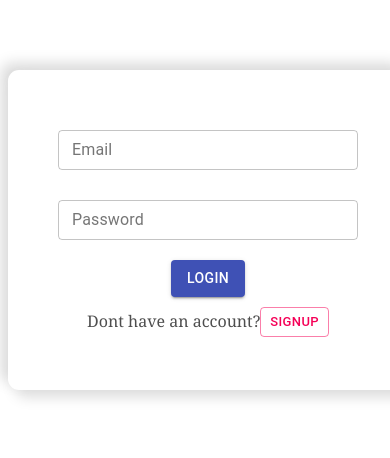
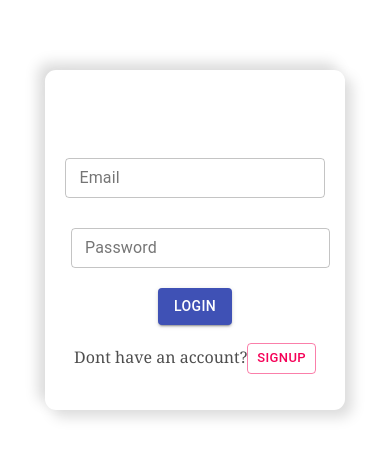
Before and after one commit to abdul-imad/Photogram, a React (Create React App) app: page /login in a window 390 px wide. Shown: the part 122-580 px from the top of the page. Built offline with nearby package versions, Linux system fonts and the light colour scheme; no server answers.

Commit message:
added more styles

```diff
--- a/src/components/Login.jsx
+++ b/src/components/Login.jsx
@@ -15,11 +15,11 @@ export default function Login(props) {
 
 	const useStyles = makeStyles(() => ({
 		email: {
-			width: "300px",
+			width: "90%",
 			margin: "10px",
 		},
 		password: {
-			width: "300px",
+			width: "90%",
 			margin: "20px",
 		},
 	}));
--- a/src/components/Signup.jsx
+++ b/src/components/Signup.jsx
@@ -16,11 +16,11 @@ export default function Signup() {
 
 	const useStyles = makeStyles(() => ({
 		email: {
-			width: "300px",
+			width: "90%",
 			margin: "10px",
 		},
 		password: {
-			width: "300px",
+			width: "90%",
 			margin: "20px",
 		},
         redirect:{
--- a/src/index.css
+++ b/src/index.css
@@ -13,10 +13,10 @@
 /* login page */
 .login-card {
     padding-top: 20px;
-    width: 400px;
+    width: 28rem;
     margin: 0 auto;
     margin-top: 12rem;
-    height: 300px;
+    height: 320px;
     border-radius: 11px;
     box-shadow: 7px 7px 14px #dbdbdb,
         -7px -7px 14px #dbdbdb;
@@ -159,7 +159,7 @@ form {
     font-size: 20px;
 }
 
-small{
+small {
     font-family: -apple-system, BlinkMacSystemFont, 'Segoe UI', Roboto, Oxygen, Ubuntu, Cantarell, 'Open Sans', 'Helvetica Neue', sans-serif;
 }
 
@@ -176,7 +176,7 @@ small{
     top: 150px;
 }
 
-.upload-title{
+.upload-title {
     font-family: -apple-system, BlinkMacSystemFont, 'Segoe UI', Roboto, Oxygen, Ubuntu, Cantarell, 'Open Sans', 'Helvetica Neue', sans-serif;
     font-size: 1.6rem;
 }
@@ -221,9 +221,27 @@ small{
 }
 
 @media screen and (max-width:768px) {
-    .img-grid{
+    .img-grid {
         width: 90%;
     }
 }
 
+@media screen and (max-width:500px) {
+    .login-card {
+        display: flex;
+        justify-content: center;
+        align-items: center;
+        flex-direction: column;
+        width: 300px;
+    }
+
+    .signup-card {
+        display: flex;
+        justify-content: center;
+        align-items: center;
+        flex-direction: column;
+        width: 300px;
+    }
+}
+
 /* modal styles */
```
